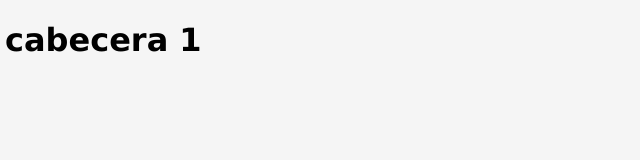
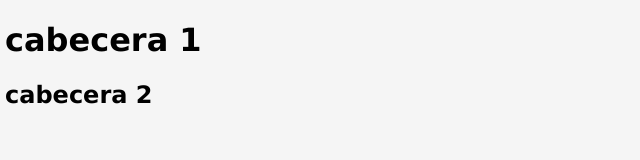
Before and after one commit to jowar8/prueba2020, a plain HTML site: page index.html in a window 1280 px wide. Shown: the whole page, without its empty margins (0-640 px from the left). Drawn offline with Linux system fonts and the light colour scheme.

Commit message:
prueba 003

```diff
--- a/index.html
+++ b/index.html
@@ -9,6 +9,7 @@
 <body>
     <div class="header"></div>
     <h1>cabecera 1</h1>
+    <h2>cabecera 2</h2>
     <div class="content"></div>
     <div class="footer"></div>
 </body>
```
